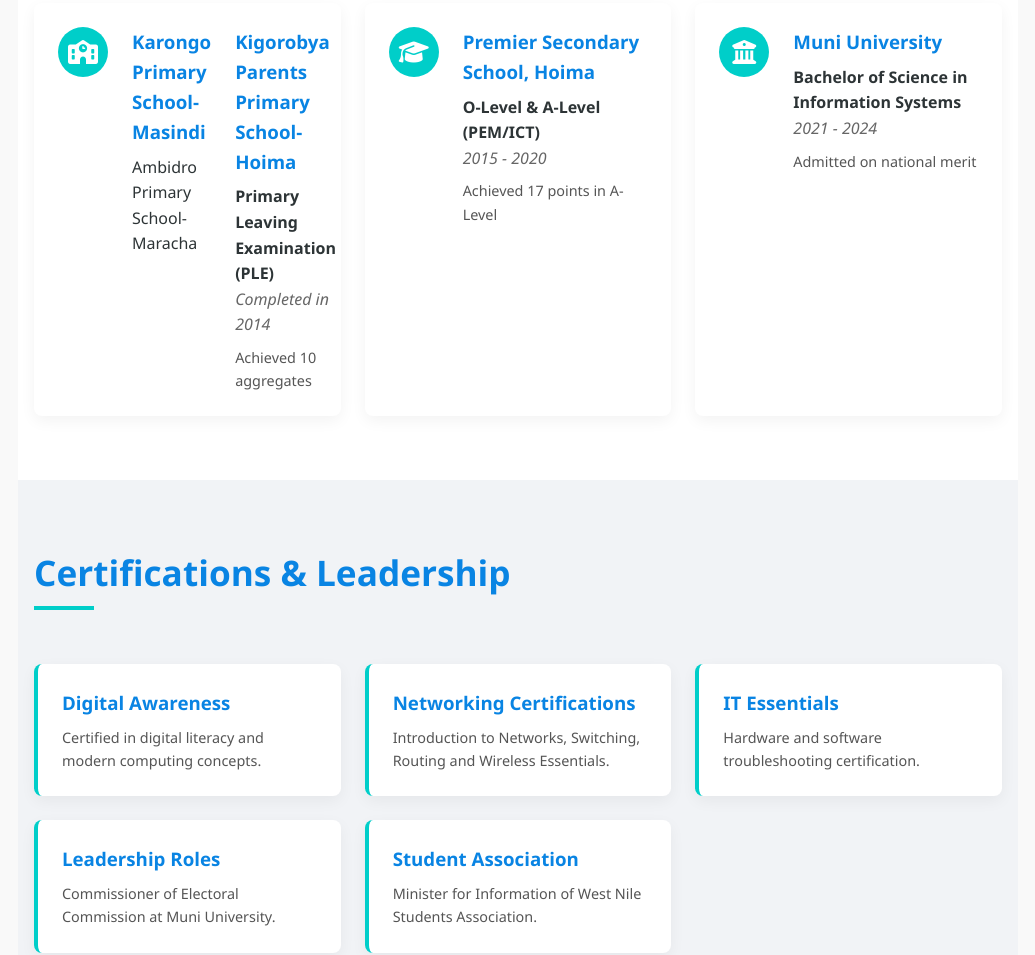
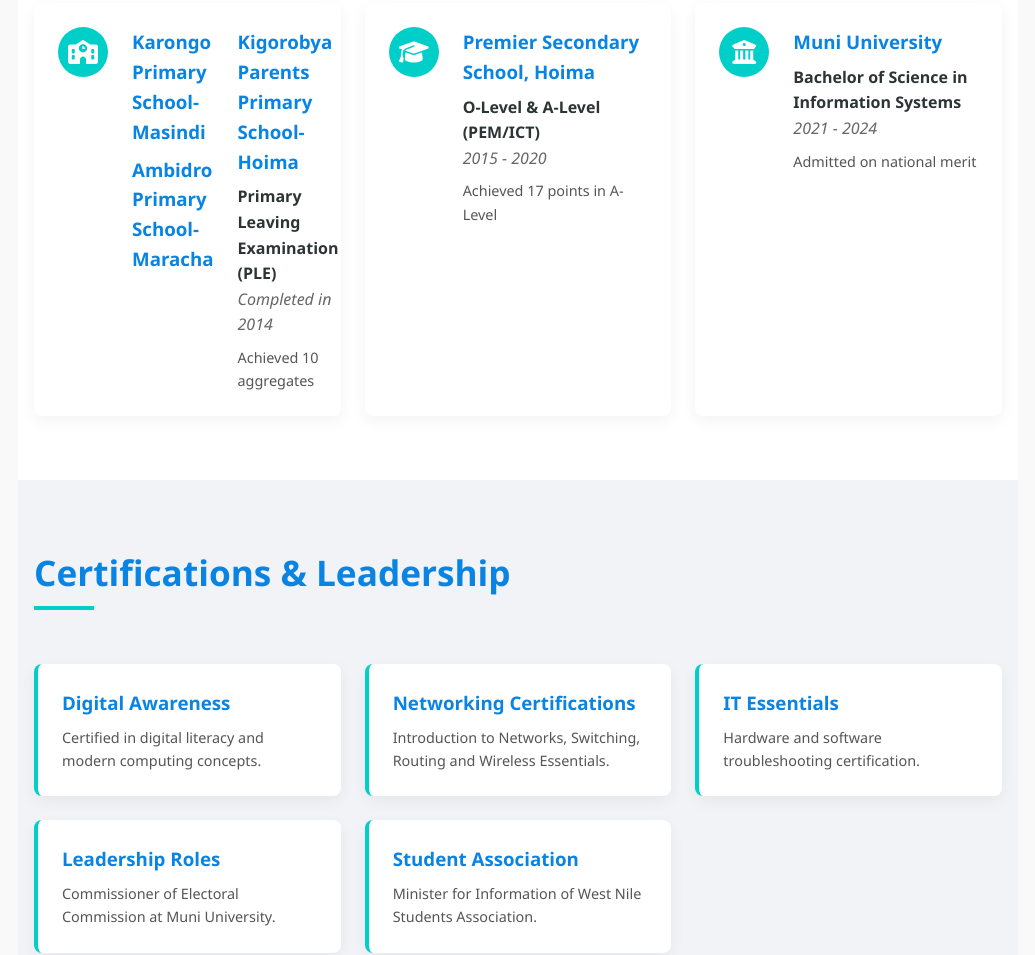
Before and after one commit to sangaben/Portifolio, a plain HTML site: page index.html in a window 1280 px wide. Shown: the part 1498-2453 px from the top of the page, without its empty margins (122-1157 px from the left). Drawn offline with Linux system fonts and the light colour scheme.

Commit message:
Update index.html

```diff
--- a/index.html
+++ b/index.html
@@ -657,7 +657,7 @@
         </div>
         <div class="education-details">
           <h3>Karongo Primary School-Masindi</h3>
-          <p3>Ambidro Primary School-Maracha</p3>
+          <h3>Ambidro Primary School-Maracha</h3>
 
         </div>
         <div class="education-details">
```
